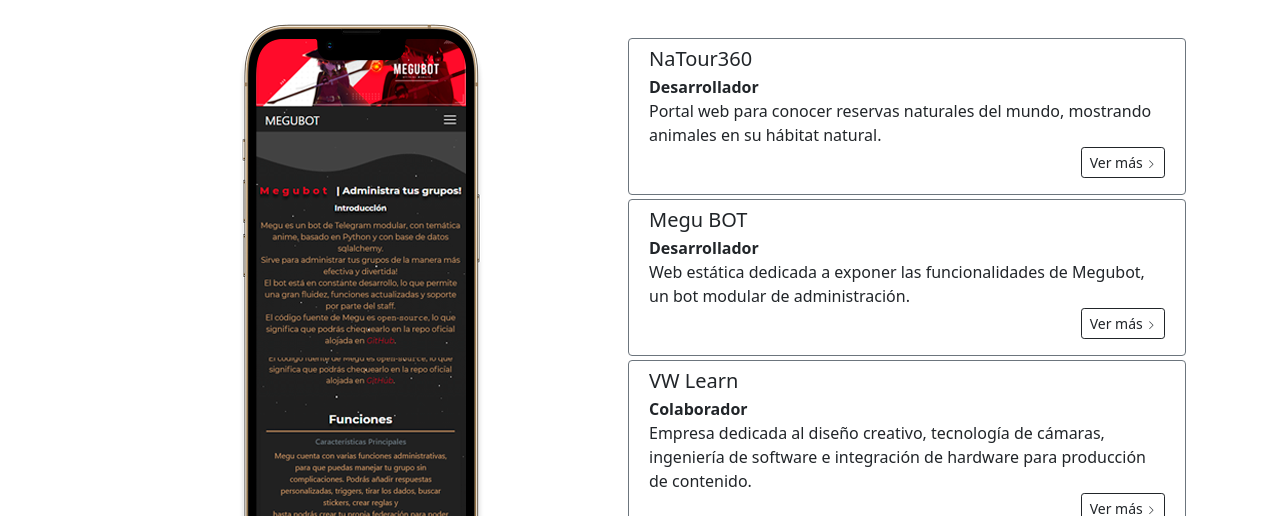
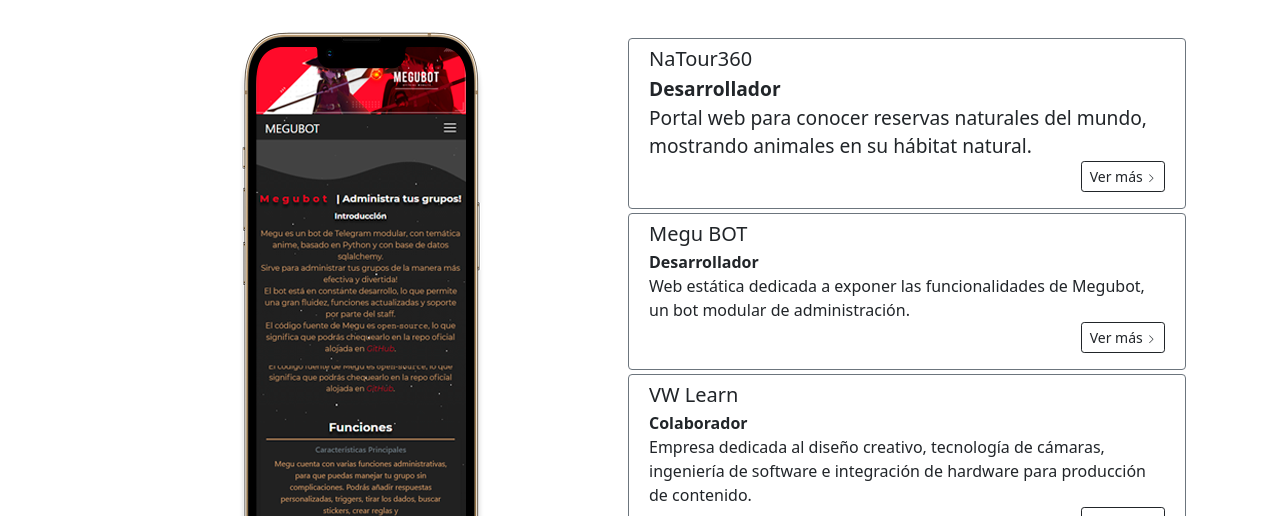
Before and after one commit to fradniev/portfolioNat, a website: page public/index.html in a window 1280 px wide. In both pictures the pointer is over the element 907 px from the left and 862 px from the top of the page. Shown: the part 746-1262 px from the top of the page. Drawn offline with nearby package versions, Linux system fonts and the light colour scheme.

Commit message:
css added

```diff
--- a/public/css/main.css
+++ b/public/css/main.css
@@ -148,3 +148,6 @@
    left: -20px;
    transform: translateY(-50%) rotate(-45deg);
 }
+div.hov:hover {
+    font-size: 120%;
+}
```
